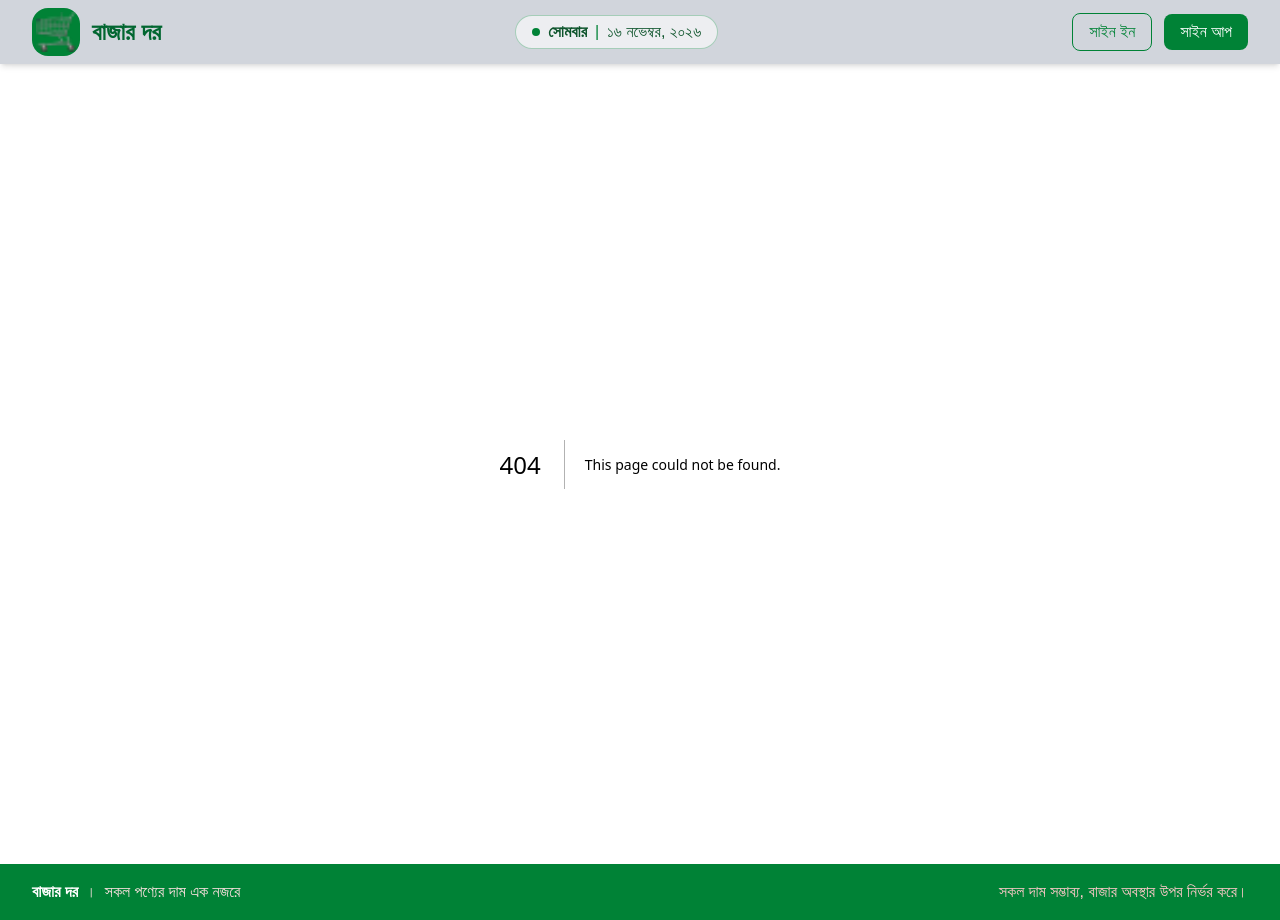
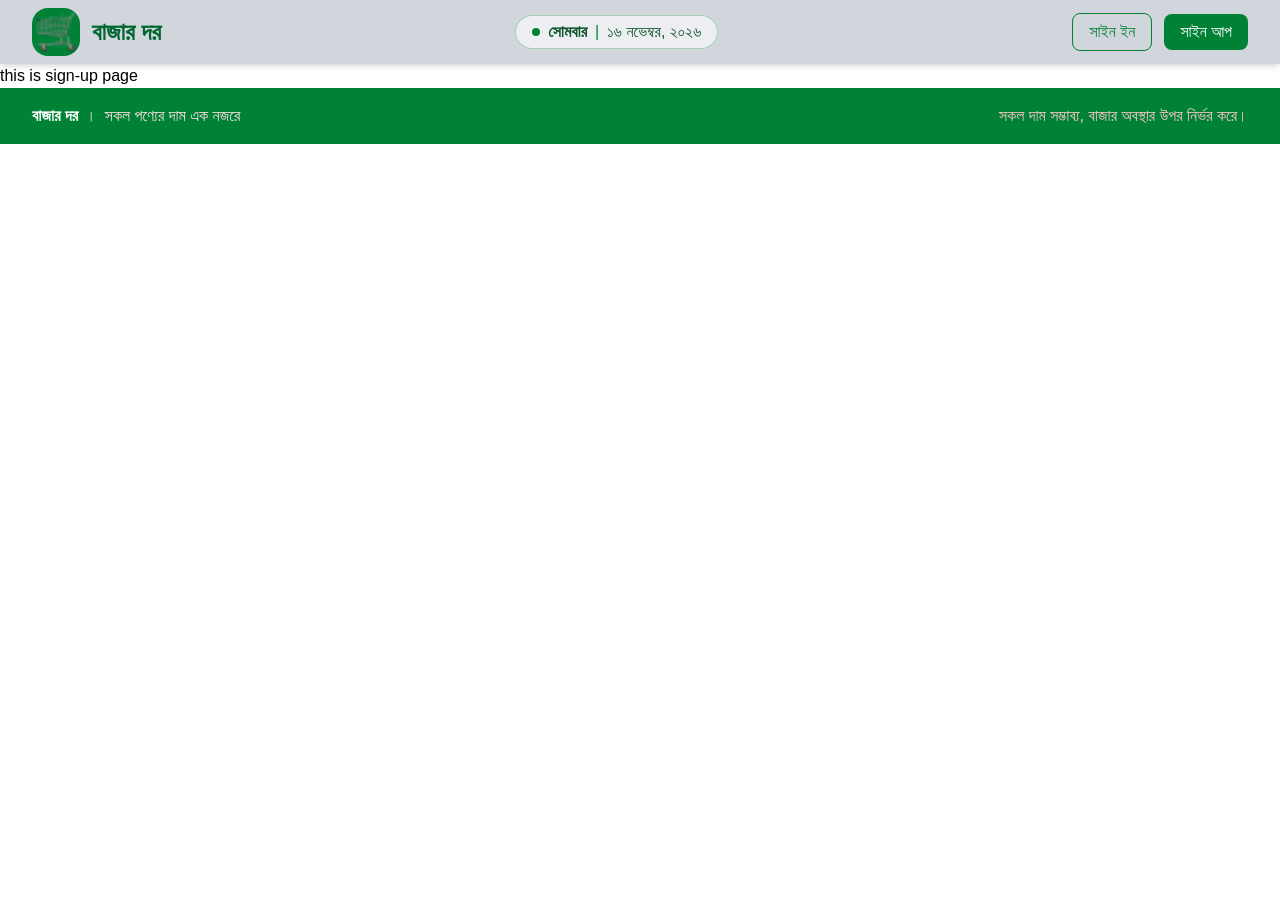
Before and after one commit to Mtanv1r/-, a Next.js app: page /signup in a window 1280 px wide. Before the commit this address had no page. After the commit the page ends 800 px from the top, so only its background shows below. Built offline with nearby package versions, Linux system fonts and the light colour scheme; a web font is replaced by a local one.

Commit message:
creating signup for upcoming devue

```diff
--- /dev/null
+++ b/app/signin/page.tsx
@@ -0,0 +1,11 @@
+import React from 'react';
+
+const page = () => {
+    return (
+        <div>
+            this is signin page
+        </div>
+    );
+};
+
+export default page;
--- /dev/null
+++ b/app/signup/page.tsx
@@ -0,0 +1,11 @@
+import React from 'react';
+
+const page = () => {
+    return (
+        <div>
+            this is sign-up page
+        </div>
+    );
+};
+
+export default page;
--- a/components/navbar.tsx
+++ b/components/navbar.tsx
@@ -2,6 +2,7 @@
 
 import React, { useEffect, useState } from "react";
 import Image from "next/image";
+import Link from "next/link";
 
 const formatBangla = (d: Date) => {
   const dayName = new Intl.DateTimeFormat("bn-BD", {
@@ -72,12 +73,17 @@ const Navbar = () => {
 
         {/* Auth buttons */}
         <div className="flex items-center gap-2 sm:gap-3">
+          <Link href={"/signin"}>
           <button className="rounded-lg border border-green-700 px-3 py-1.5 text-sm font-medium text-green-700 transition hover:bg-green-700 hover:text-white sm:px-4 sm:text-base">
             সাইন ইন
           </button>
-          <button className="rounded-lg bg-green-700 px-3 py-1.5 text-sm font-medium text-white transition hover:bg-green-800 sm:px-4 sm:text-base">
+          </Link>
+        <Link href={"/signup"}>
+         <button className="rounded-lg bg-green-700 px-3 py-1.5 text-sm font-medium text-white transition hover:bg-green-800 sm:px-4 sm:text-base">
             সাইন আপ
           </button>
+        </Link>
+
         </div>
       </nav>
     </header>
```
